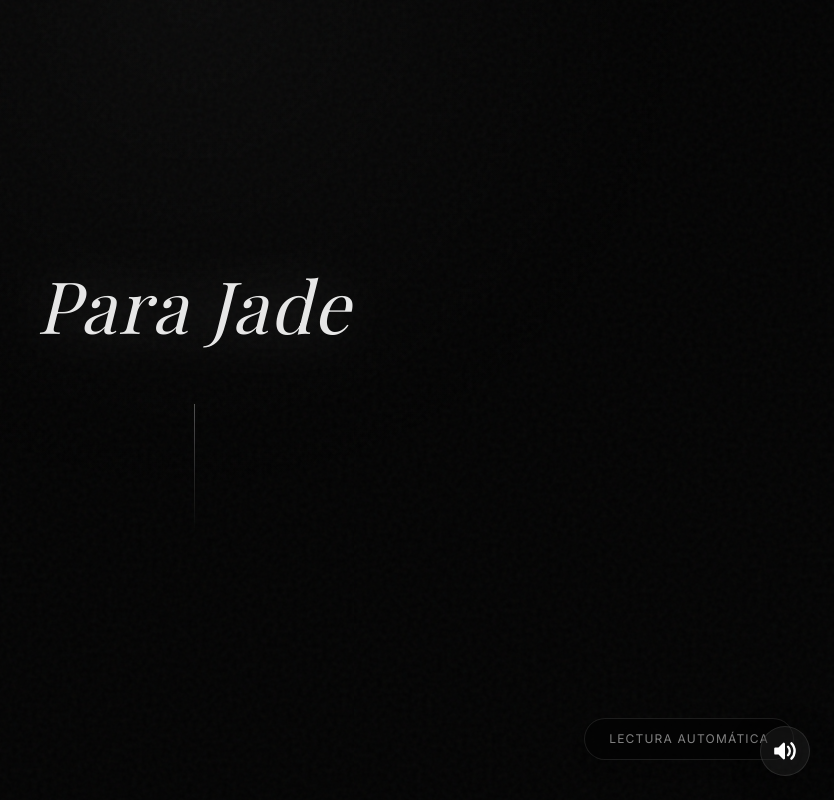
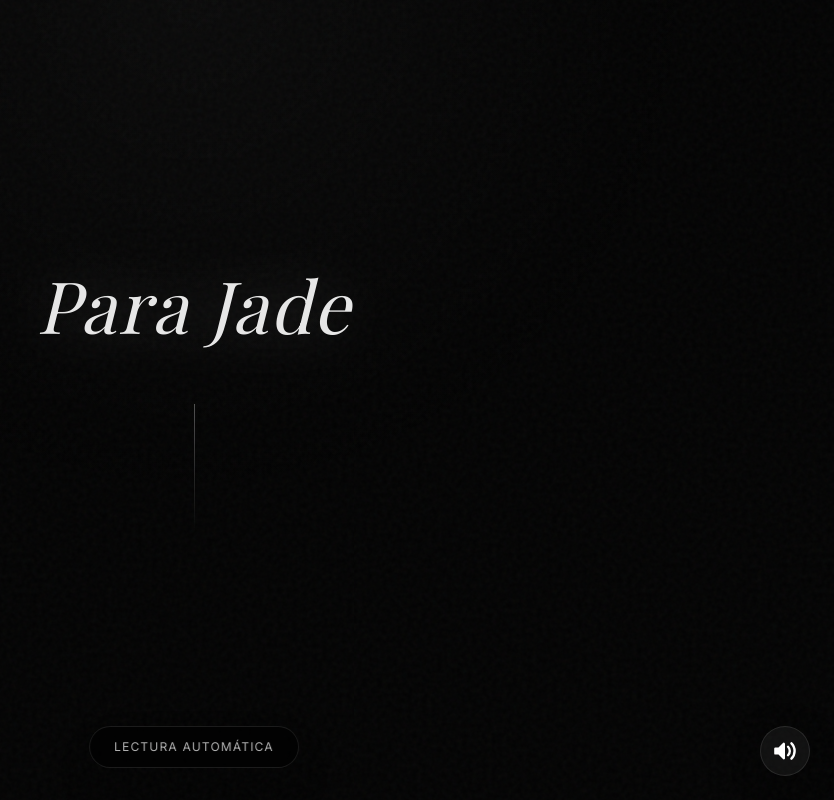
Before and after one commit to BrunoRasot/Jade-1st-august, a React (Vite) app: page / in a window 1280 px wide. Both pictures are taken after a click on the button "COMENZAR". Shown: the top 800 px of the page, without its empty margins (446-1280 px from the left). Built offline with nearby package versions, Linux system fonts and the light colour scheme; a web font is replaced by a local one.

Commit message:
Agregado auto-scroll y ositos v.8

```diff
--- a/src/screens/BookStory.tsx
+++ b/src/screens/BookStory.tsx
@@ -64,14 +64,13 @@ export const BookStory = () => {
 
   return (
     <section className="flex flex-col items-center justify-start w-full relative z-10 py-20">
-
-      <div className="fixed bottom-10 right-10 z-50">
+      <div className="fixed bottom-8 left-1/2 -translate-x-1/2 z-50 flex items-center gap-4">
         <button
           onClick={() => setIsAutoScrolling(!isAutoScrolling)}
-          className={`px-6 py-3 rounded-full backdrop-blur-xl border border-white/10 shadow-lg text-xs uppercase tracking-widest transition-all duration-500 ${
+          className={`px-6 py-3 rounded-full backdrop-blur-xl border border-white/10 shadow-2xl text-xs uppercase tracking-widest transition-all duration-500 ${
             isAutoScrolling
-              ? 'bg-white/20 text-white shadow-[0_0_15px_rgba(255,255,255,0.2)]'
-              : 'bg-black/40 text-white/50 hover:text-white hover:bg-white/10'
+              ? 'bg-white/20 text-white shadow-[0_0_20px_rgba(255,255,255,0.3)]'
+              : 'bg-black/60 text-white/70 hover:text-white hover:bg-black/80'
           }`}
         >
           {isAutoScrolling ? 'Pausar Lectura' : 'Lectura Automática'}
@@ -104,7 +103,6 @@ export const BookStory = () => {
               item.position === 'right' ? 'flex-row md:flex-row' : 'flex-col'
             } gap-8 md:gap-16`}
           >
-
             {item.bear && (
               <motion.div
                 initial={{ opacity: 0, scale: 0.8, filter: "blur(8px)" }}
```
